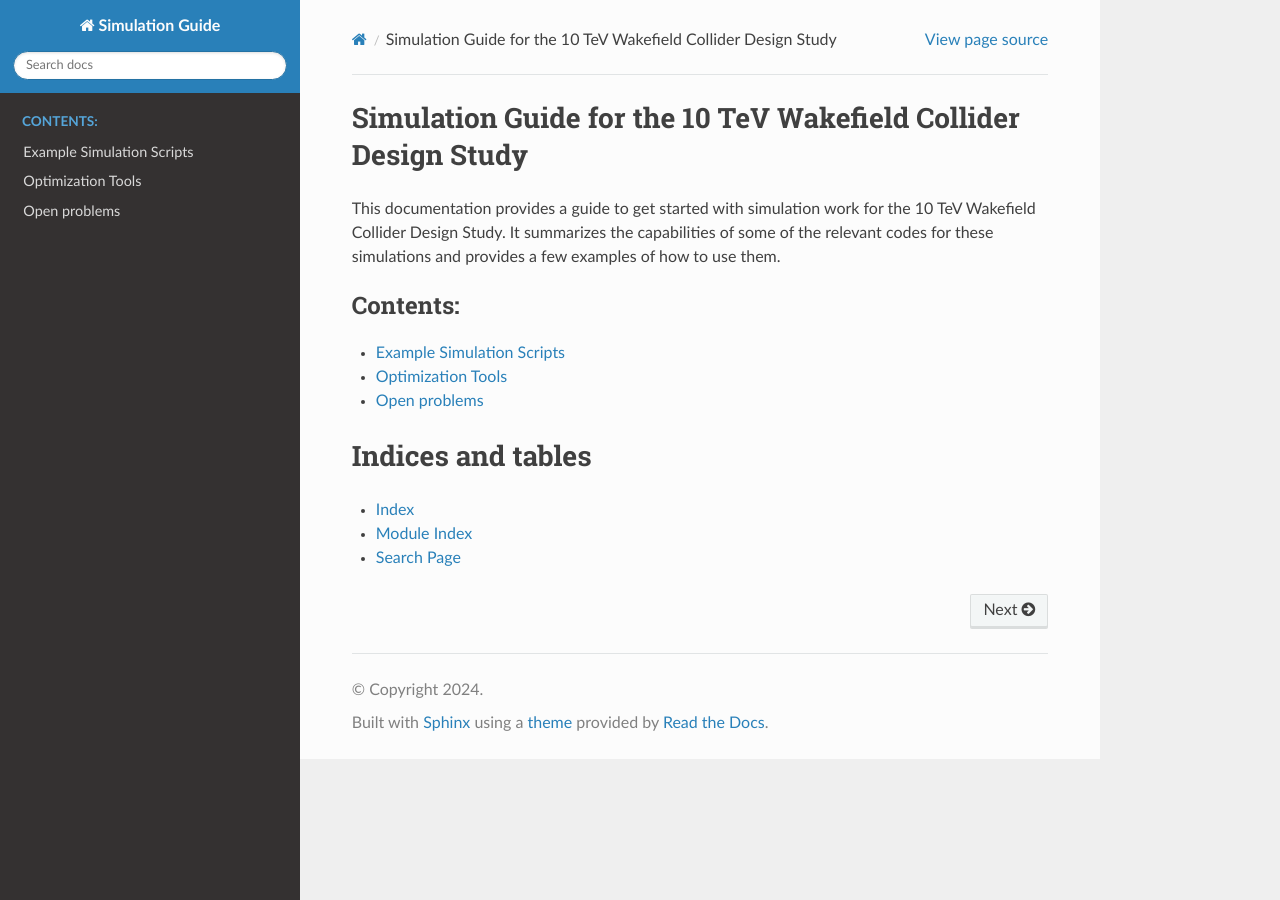
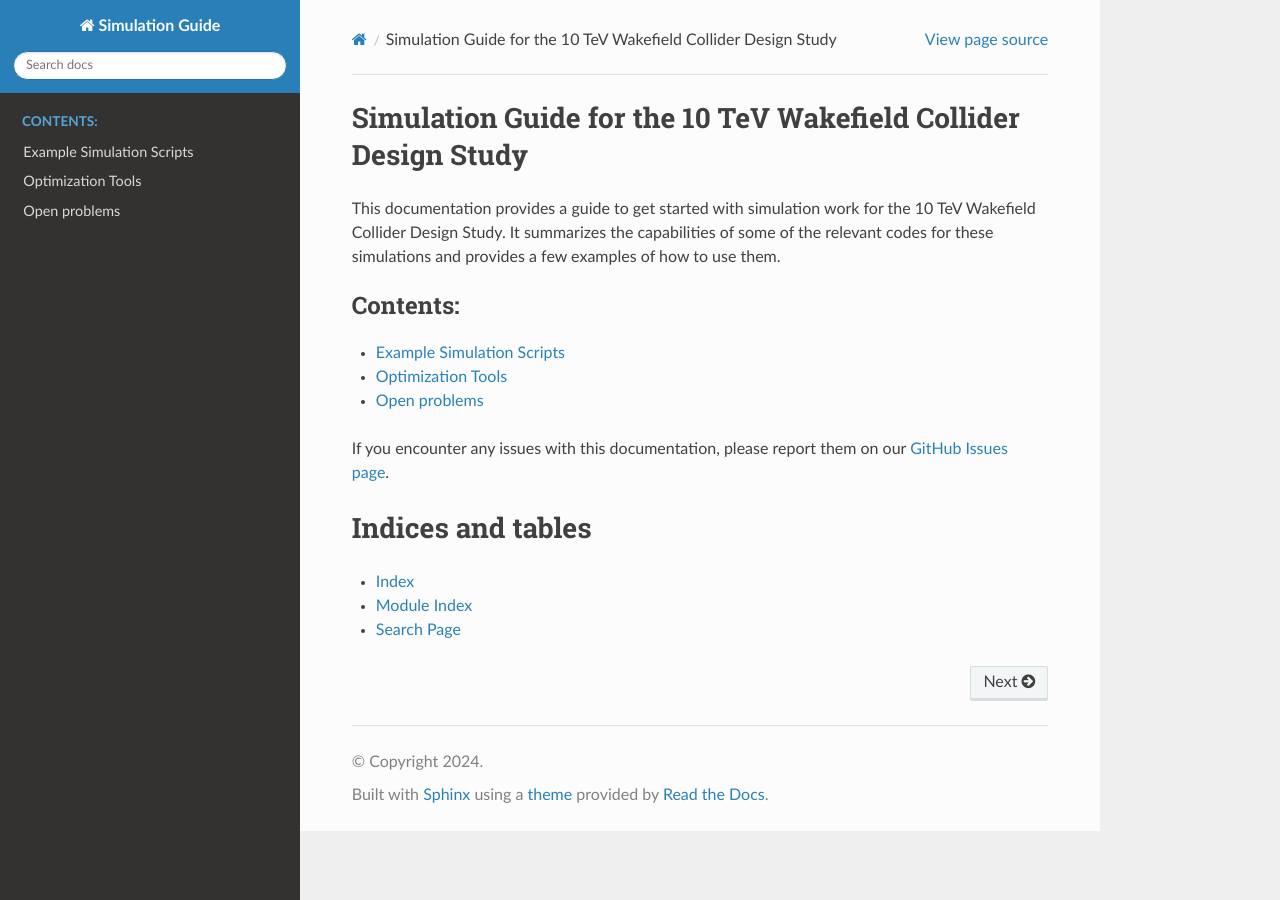
Before and after one commit to 10TeV-wakefield-collider/simulation_guide, a Sphinx documentation site: the page built from docs/index.rst, in a window 1280 px wide. Built offline with Sphinx 7.4.7 and the Read the Docs theme 3.1.0, drawn with Linux system fonts in a browser that asks for light colours.

Commit message:
Add link to issues page

```diff
--- a/docs/example_simulations/index.rst
+++ b/docs/example_simulations/index.rst
@@ -2,3 +2,5 @@ Example Simulation Scripts
 ==========================
 
 This section contains various example simulation scripts and their documentation, for different types of simulations.
+
+If you encounter any issues or bugs with the simulation scripts, please report them on our `GitHub Issues page <https://github.com/10TeV-wakefield-collider/simulation_guide/issues>`_.
--- a/docs/index.rst
+++ b/docs/index.rst
@@ -12,6 +12,8 @@ It summarizes the capabilities of some of the relevant codes for these simulatio
    optimization_tools/index
    open_problems/index
 
+If you encounter any issues with this documentation, please report them on our `GitHub Issues page <https://github.com/10TeV-wakefield-collider/simulation_guide/issues>`_.
+
 Indices and tables
 ==================
 
```
